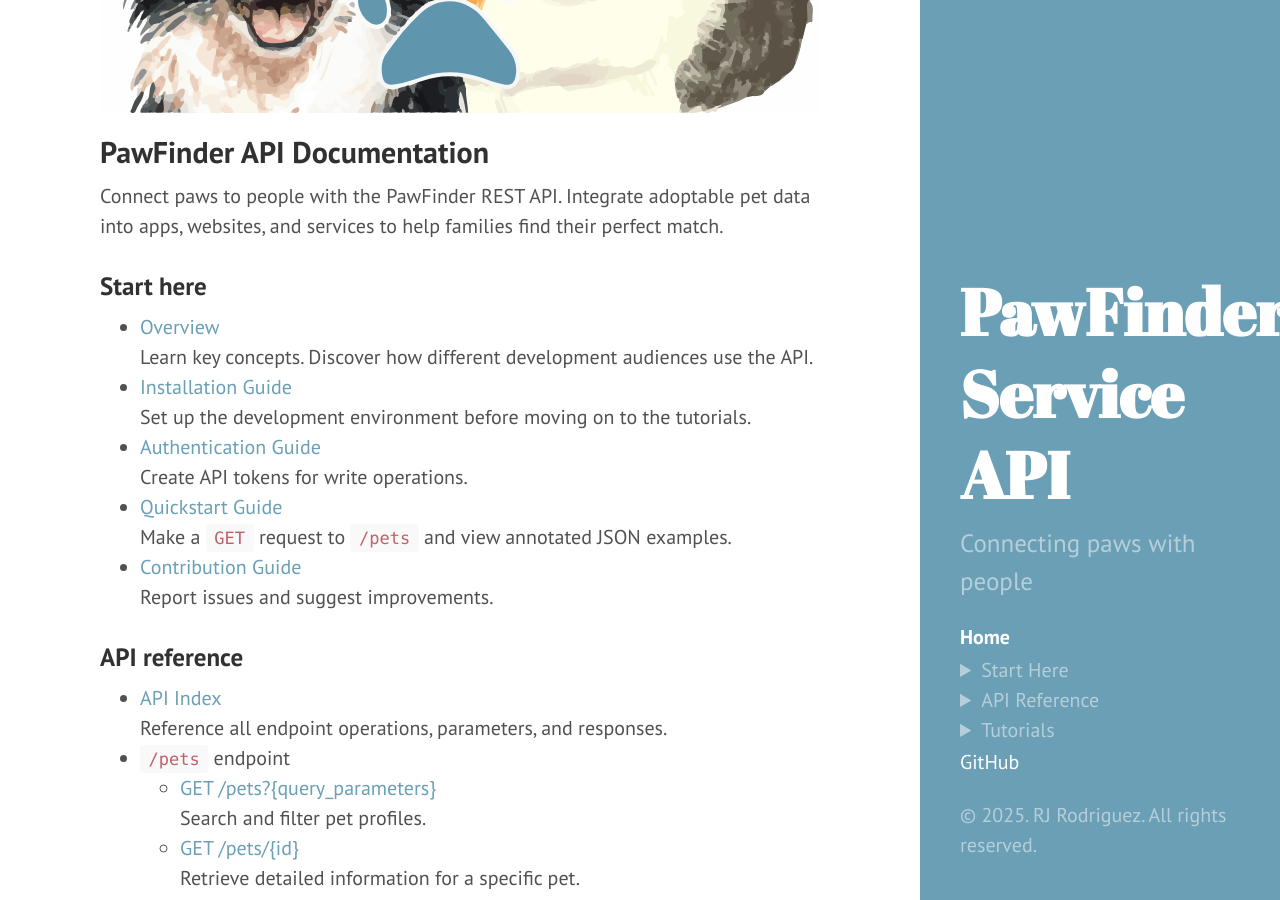
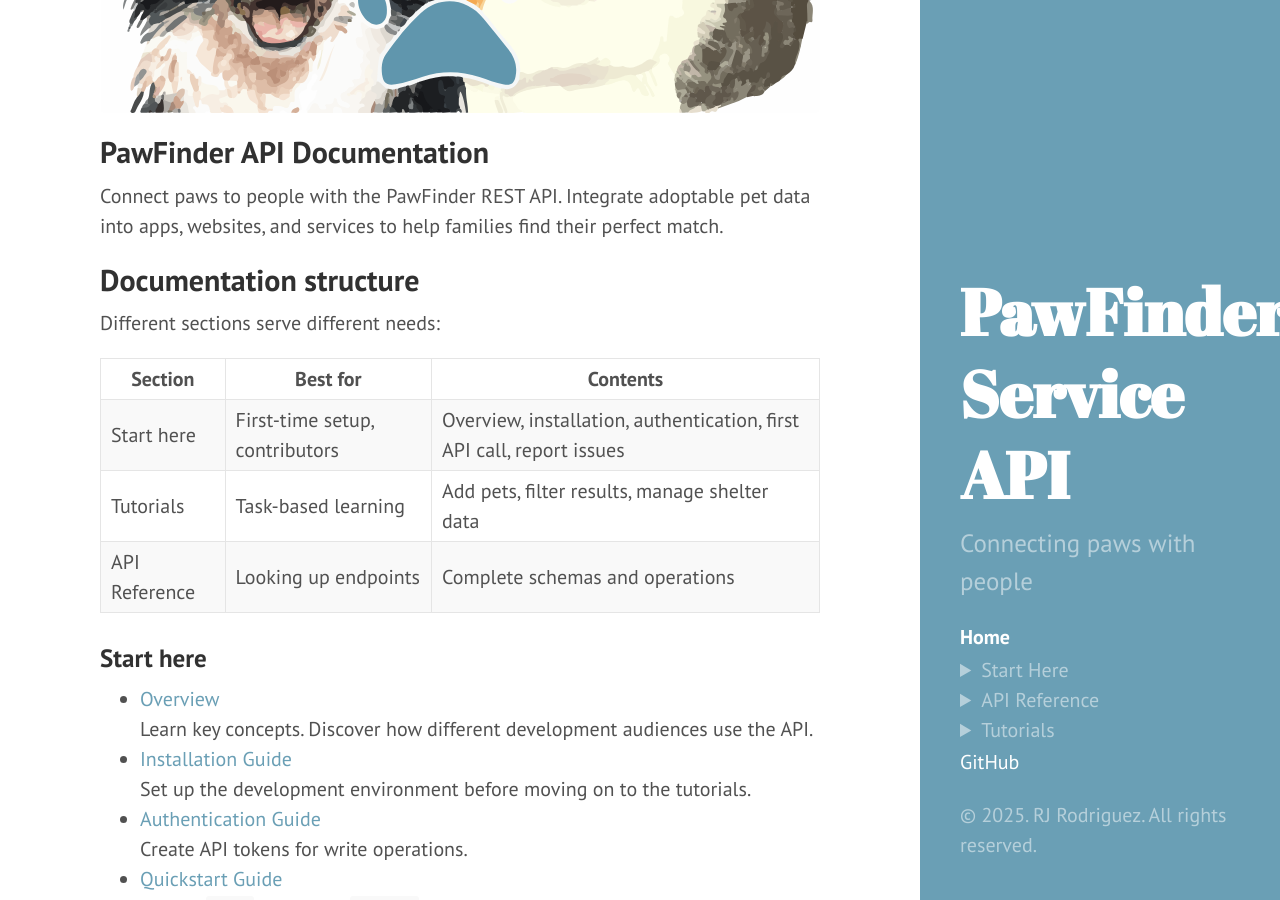
Before and after one commit to rhyannonjoy/pawfinder-service, a Jekyll site: the page built from index.md, in a window 1280 px wide and 900 px high, scrolled down 406 px. Built offline with Jekyll 4.4.1, drawn with Linux system fonts in a browser that asks for light colours.

Commit message:
docs(index): add doc structure table

```diff
--- a/index.md
+++ b/index.md
@@ -10,6 +10,16 @@ title: Home
 Connect paws to people with the PawFinder REST API. Integrate
 adoptable pet data into apps, websites, and services to help
 families find their perfect match.
+
+## Documentation structure
+
+Different sections serve different needs:
+
+| Section | Best for | Contents |
+|---------|----------|----------|
+| Start here | First-time setup, contributors | Overview, installation, authentication, first API call, report issues |
+| Tutorials | Task-based learning | Add pets, filter results, manage shelter data |
+| API Reference | Looking up endpoints | Complete schemas and operations |
 
 ### Start here
 
```
